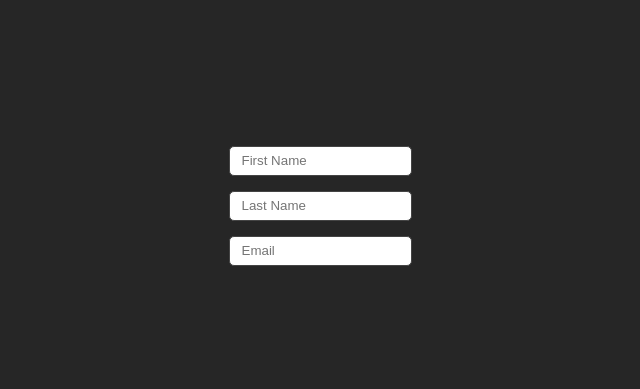
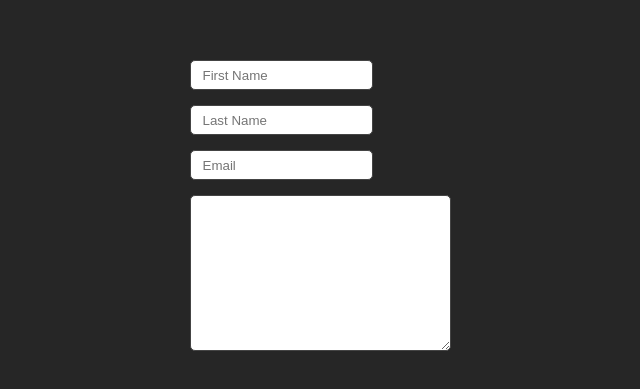
Before and after one commit to JoshLamptey/crash-tests, a React (Vite) app in the folder practice1/: page / in a window 1280 px wide. Shown: the part 187-576 px from the top of the page, without its empty margins (320-960 px from the left). Built offline with nearby package versions, Linux system fonts and the light colour scheme.

Commit message:
icebear is mentally and emotionally drained

```diff
--- a/practice1/src/form.jsx
+++ b/practice1/src/form.jsx
@@ -6,6 +6,7 @@ export default function Form(){
       firstName:"",
       lastName:"",
       Email:"",
+      textarea:""
     }
     )
 
@@ -42,7 +43,14 @@ export default function Form(){
              onChange={handleChange}
              name="Email"
              value={formData.Email}
-
+               />
+               <textarea
+               name="textarea"
+               id=""
+               cols="30"
+               rows="10"
+               value={formData.textarea}
+               onChange={handleChange}
                />
         </form>
     )
```
